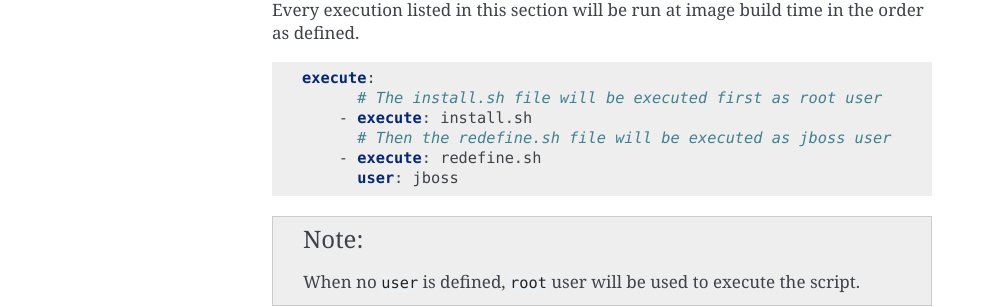
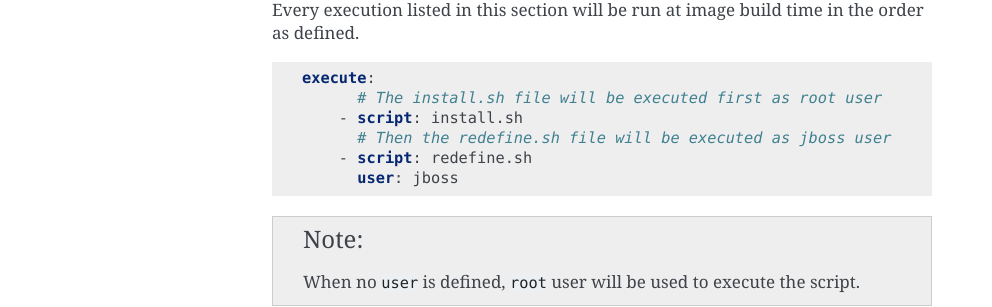
Before and after one commit to cekit/cekit, a Sphinx documentation site: the page built from docs/modules.rst, in a window 1280 px wide. Shown: the part 616-923 px from the top of the page, without its empty margins (148-1140 px from the left). Built offline with Sphinx 7.4.7, drawn with Linux system fonts in a browser that asks for light colours; some of the changed lines change nothing that is shown.

Commit message:
Update docs for #48

```diff
--- a/docs/modules.rst
+++ b/docs/modules.rst
@@ -33,9 +33,9 @@ as defined.
 
     execute:
           # The install.sh file will be executed first as root user
-        - execute: install.sh
+        - script: install.sh
           # Then the redefine.sh file will be executed as jboss user
-        - execute: redefine.sh
+        - script: redefine.sh
           user: jboss
 
 .. note::
```
